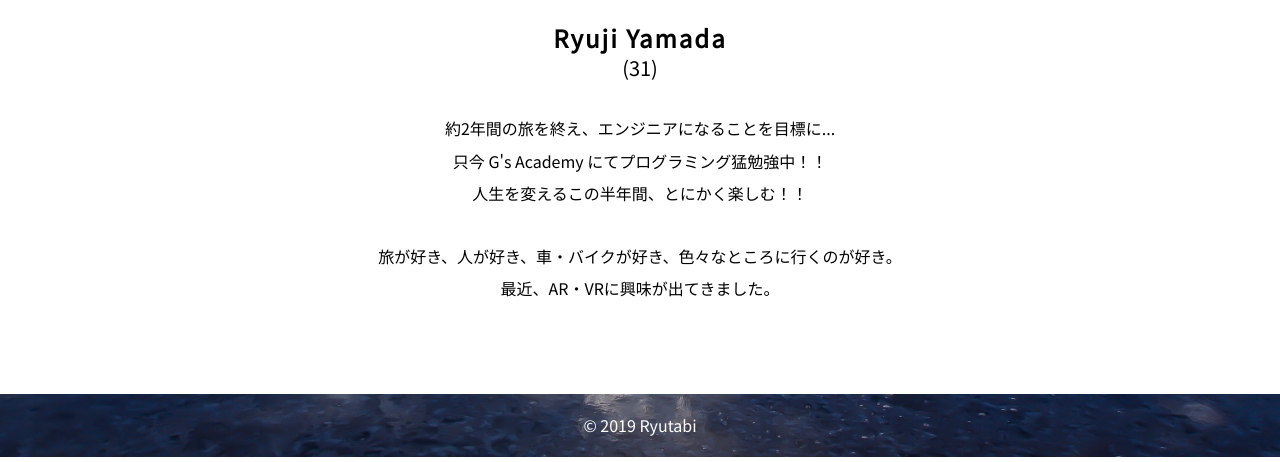
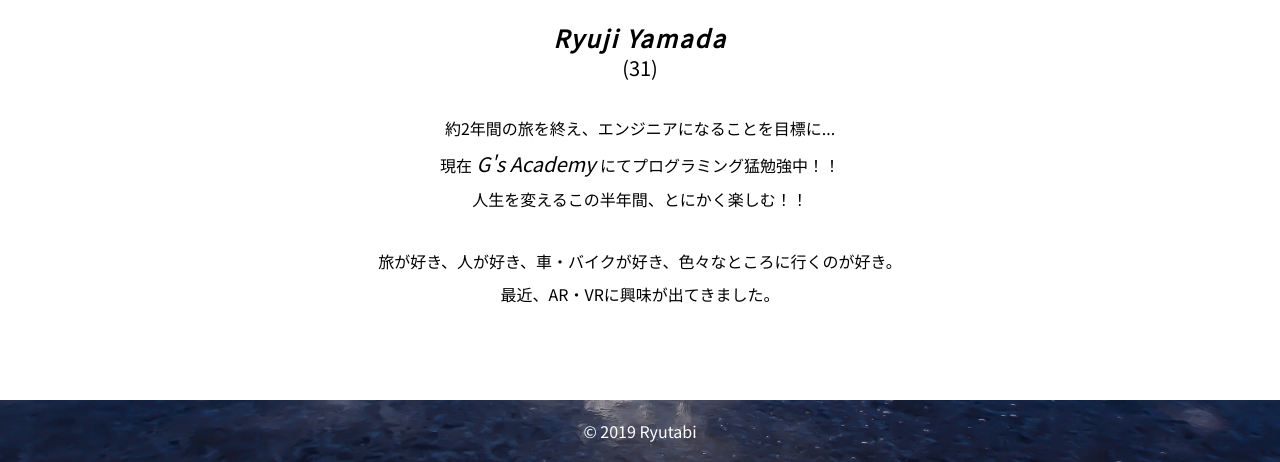
Before and after one commit to ryutabi/gs, a plain HTML site: page @ryutabi/html/about.html in a window 1280 px wide. Shown: the part 906-1368 px from the top of the page. Drawn offline with Linux system fonts and the light colour scheme.

Commit message:
fix ryutabi-page

```diff
--- a/@ryutabi/css/about.css
+++ b/@ryutabi/css/about.css
@@ -14,6 +14,7 @@
 .about__name {
   padding-top: 2.4rem;
   letter-spacing: .2rem;
+  font-style: italic;
 }
 .about__age {
   font-size: 2rem;
@@ -27,3 +28,7 @@
 .about__text__item p {
   padding: .5rem;
 }
+.about__text__item span {
+  font-size: 2rem;
+  font-style: italic;
+}
--- a/@ryutabi/html/about.html
+++ b/@ryutabi/html/about.html
@@ -45,7 +45,7 @@
       <div class="about__text">
         <div class="about__text__item">
           <p>約2年間の旅を終え、エンジニアになることを目標に...</p>
-          <p>只今<span> G's Academy </span>にてプログラミング猛勉強中！！</p>
+          <p>現在<span> G's Academy </span>にてプログラミング猛勉強中！！</p>
           <p>人生を変えるこの半年間、とにかく楽しむ！！</p>
         </div>
         <div class="about__text__item">
```
Also changed, not shown: index.html (+1 -1 lines).
